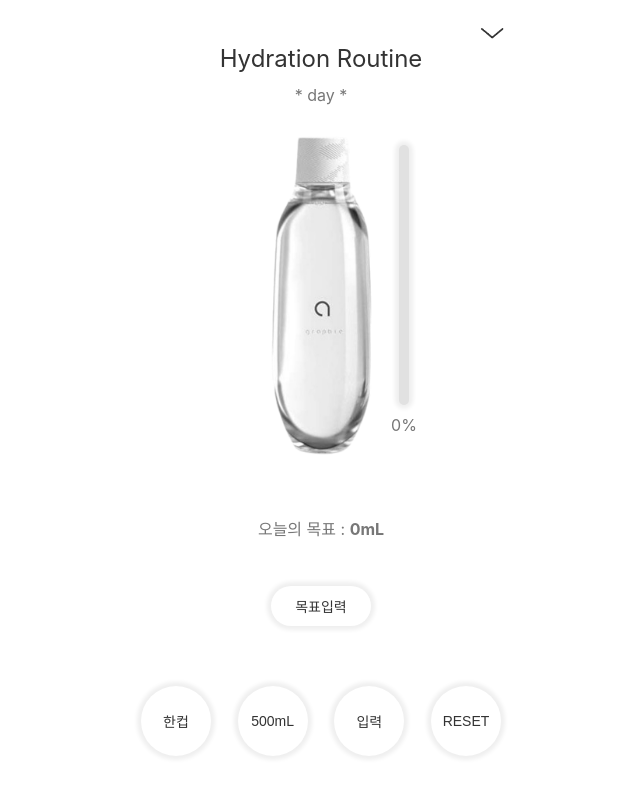
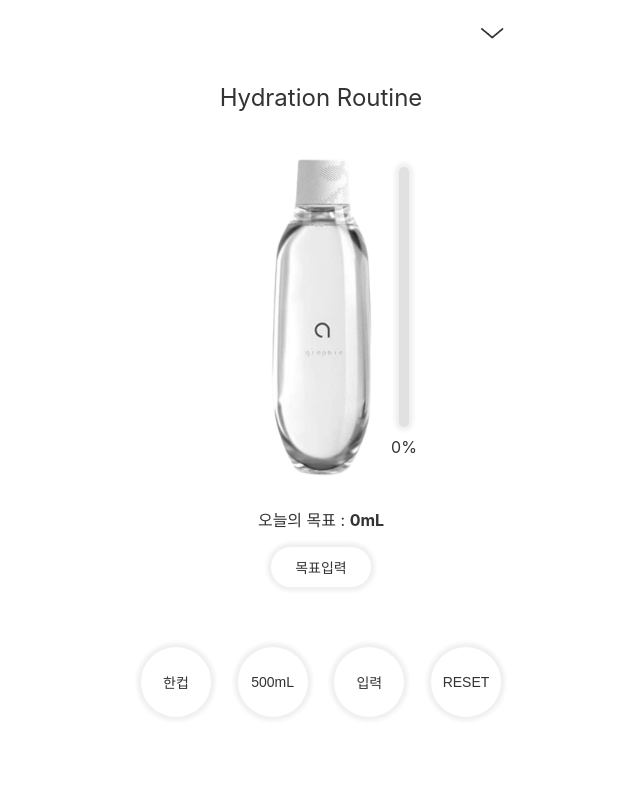
Before and after one commit to miyaajd/my-routine-app, a React (Create React App) app: page /hydration in a window 1280 px wide. Shown: the top 796 px of the page, without its empty margins (319-959 px from the left). Built offline with nearby package versions, Linux system fonts and the light colour scheme; a web font is replaced by a local one.

Commit message:
edit style

```diff
--- a/src/pages/Hydration/Hydration.jsx
+++ b/src/pages/Hydration/Hydration.jsx
@@ -150,7 +150,6 @@ function Hydration() {
   return (
     <div className="hydration">
       <h2>{menus[0].title}</h2>
-      <p>* {menus[0].routine} *</p>
       <div className="main">
         <img src="/images/bottle.png" alt="bottle" />
         {/* 목표 진행률 */}
--- a/src/pages/Hydration/Hydration.scss
+++ b/src/pages/Hydration/Hydration.scss
@@ -11,13 +11,9 @@
   position: relative;
 
   h2 {
-    padding: 30px 0 12px 0;
+    padding: 30px 0 45px;
     font-size: 24px;
     font-weight: 400;
-  }
-  p{
-    color: #777;
-    padding-bottom: 30px;
   }
   .main {
     width: 100%;
@@ -60,7 +56,7 @@
     }
     // 목표설정
     .goal {
-      margin: 60px 0;
+      margin: 30px 0 60px;
       display: flex;
       flex-direction: column;
       gap: 16px;
```
Also changed, not shown: 1 other file (tests, documents, lock files or other folders).
